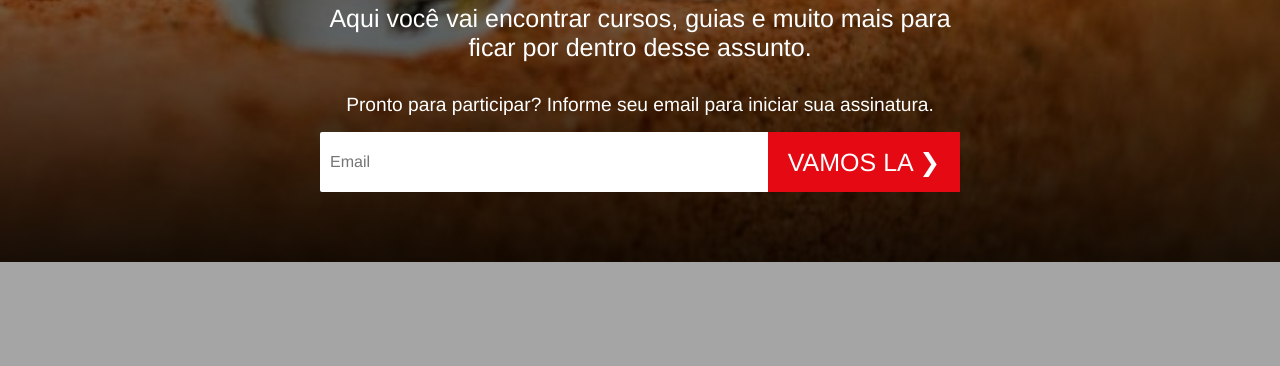
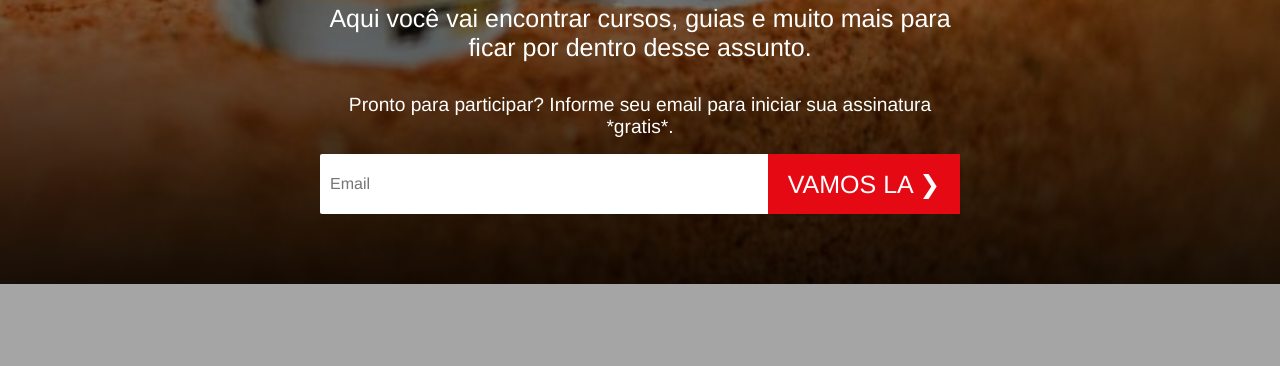
Before and after one commit to guhcalm/agoraempreendimentos, a plain HTML site: page index.html in a window 1280 px wide. Shown: the part 359-725 px from the top of the page. Drawn offline with Linux system fonts and the light colour scheme.

Commit message:
Add files via upload

```diff
--- a/index.html
+++ b/index.html
@@ -7,7 +7,7 @@
     <link rel="stylesheet" href="header.css">
     <link rel="stylesheet" href="main.css">
     <link rel="stylesheet" href="footer.css">
-    <title>Document</title>
+    <title>Agora Empreendimentos</title>
 </head>
 <body>
 <input id="i1" type="radio" name="comentario" checked>
@@ -63,7 +63,7 @@
         <div class="captura">
             <h1>Tijolos ecológicos são tendência<br>no mercado da construção.</h1>
             <h2>Aqui você vai encontrar cursos, guias e muito mais para ficar por dentro desse assunto.</h2>
-            <h3>Pronto para participar? Informe seu email para iniciar sua assinatura.</h3>
+            <h3>Pronto para participar? Informe seu email para iniciar sua assinatura *gratis*.</h3>
             <div class="input">
                 <input class="email" placeholder="Email" type="email" name="" id="">
                 <a href="painel.html"></a>
```
Also changed, not shown: guias.html (+1 -1 lines), painel.html (+1 -1 lines).
